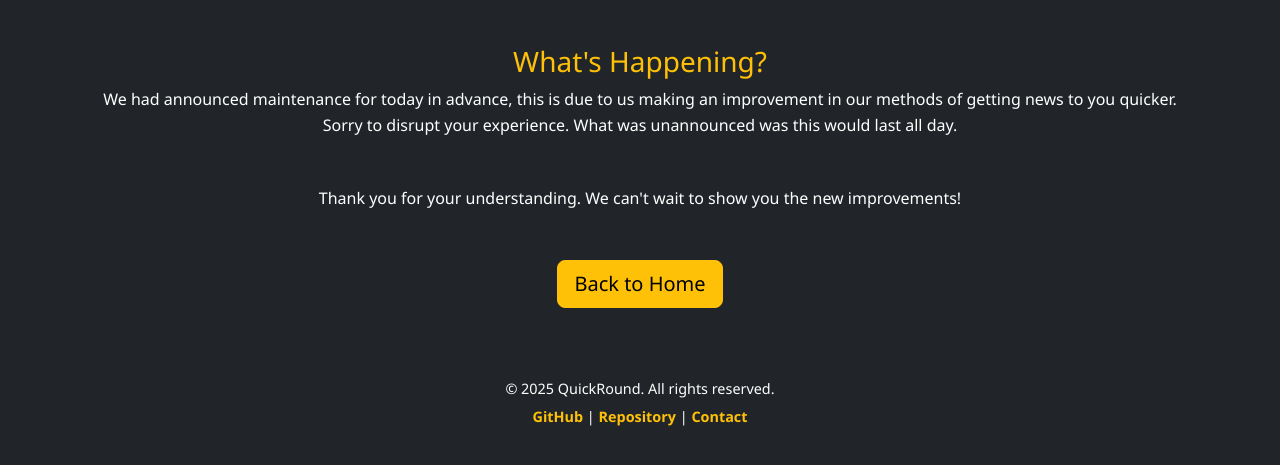
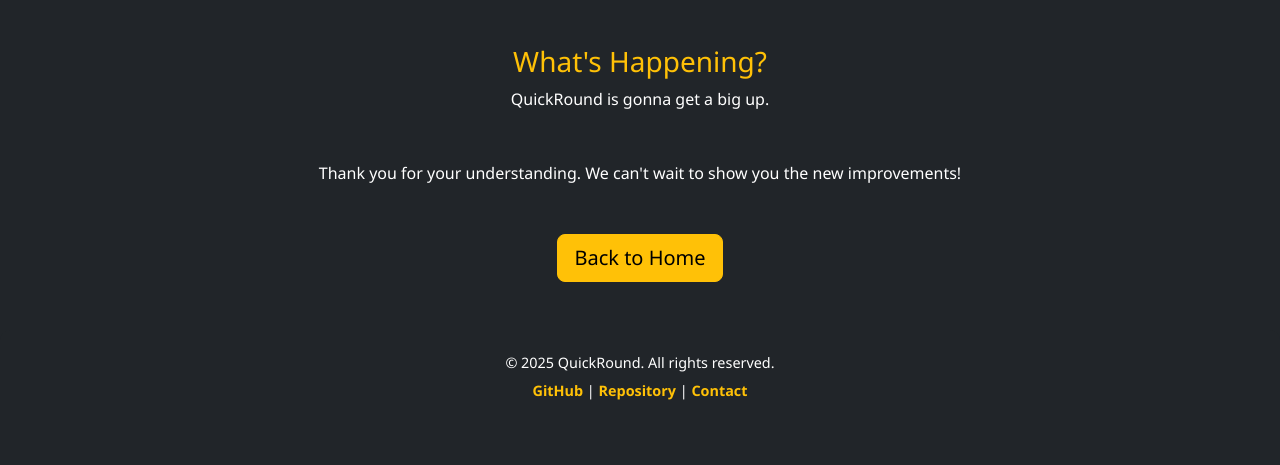
Before and after one commit to QuickRound/quickround.github.io, a plain HTML site: page roundup/2025/maintenance.html in a window 1280 px wide. Shown: the part 265-730 px from the top of the page. Drawn offline with nearby package versions, Linux system fonts and the light colour scheme; files that its build step writes are made by us from their sources.

Commit message:
maintain

```diff
--- a/roundup/2025/maintenance.html
+++ b/roundup/2025/maintenance.html
@@ -18,7 +18,7 @@
         <div class="my-5">
             <h3 class="text-warning">What's Happening?</h3>
             <ul class="list-unstyled">
-                <p>We had announced maintenance for today in advance, this is due to us making an improvement in our methods of getting news to you quicker. Sorry to disrupt your experience. What was unannounced was this would last all day.</p>
+                <p>QuickRound is gonna get a big up.</p>
             </ul>
         </div>
 
```
Also changed, not shown: index.html (+1 -1 lines).
